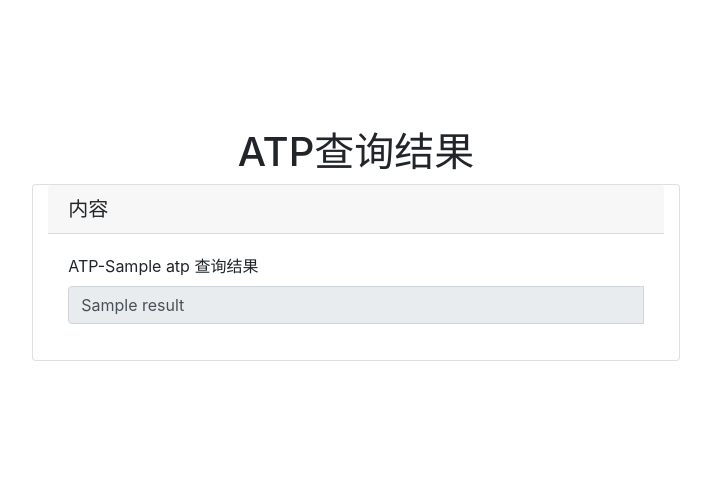
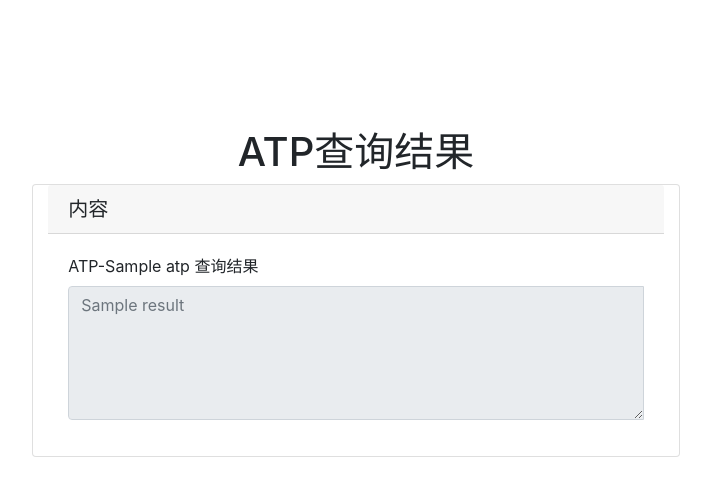
Before and after one commit to 519389812/means, a Django app: template predict/templates/submit_atp_result.html in a window 1280 px wide. Shown: the top 496 px of the page, without its empty margins (284-995 px from the left). Run offline with Django 3.2, Linux system fonts and the light colour scheme; the template is opened without the code that fills it: most values are stand-ins (such as "Sample title", 1, 10 or a date in 2020); some libraries are stand-ins or nearby versions.

Commit message:
update templates

```diff
--- a/predict/templates/submit_atp_result.html
+++ b/predict/templates/submit_atp_result.html
@@ -24,7 +24,7 @@
         <div class="card-body">
             <label>ATP-{{ atp }} 查询结果</label>
             <div class="input-group">
-                <input type="text" class="form-control" name="atp" placeholder="无" value="{{ result }}" disabled>
+                <textarea class="form-control" name="atp" placeholder="{{ result }}" rows="5" disabled></textarea>
                 <span class="inpug-group-append">
             </span>
             </div>
```
Also changed, not shown: predict/static/predict/images/微信图片_20210219151106.png (added).
